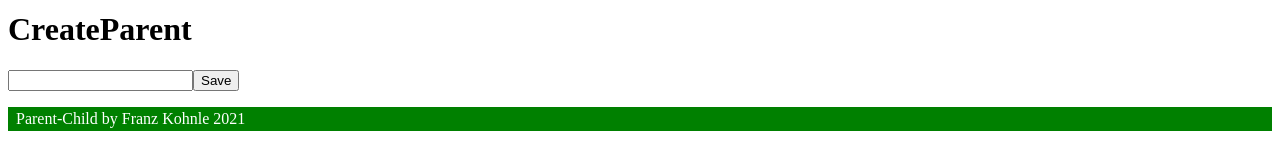
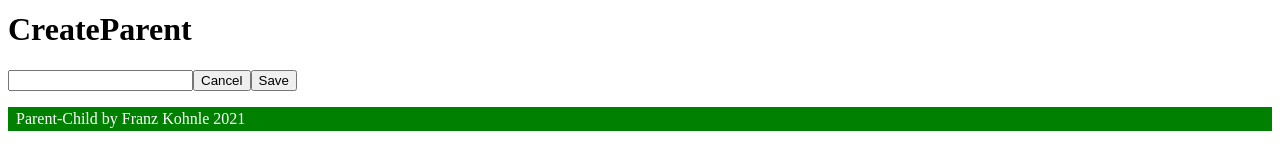
Before and after one commit to meisterk/vue-parent-child, a Vue app: page /create-parent in a window 1280 px wide. Shown: the part 157-317 px from the top of the page. Built offline with nearby package versions, Linux system fonts and the light colour scheme.

Commit message:
Add buttonCancel

```diff
--- a/src/views/CreateParent.vue
+++ b/src/views/CreateParent.vue
@@ -1,6 +1,7 @@
 <template>
   <h1>CreateParent</h1>
   <input type="text" v-model="parentName">
+  <button @click="buttonCancel">Cancel</button>
   <button @click="buttonSave">Save</button>
 </template>
 
@@ -12,6 +13,9 @@ export default {
     }
   },
   methods:{
+    buttonCancel(){
+      this.$router.push('/');
+    },
     buttonSave(){
       const newParent = {
         id: this.$store.getters.nextId,
```
